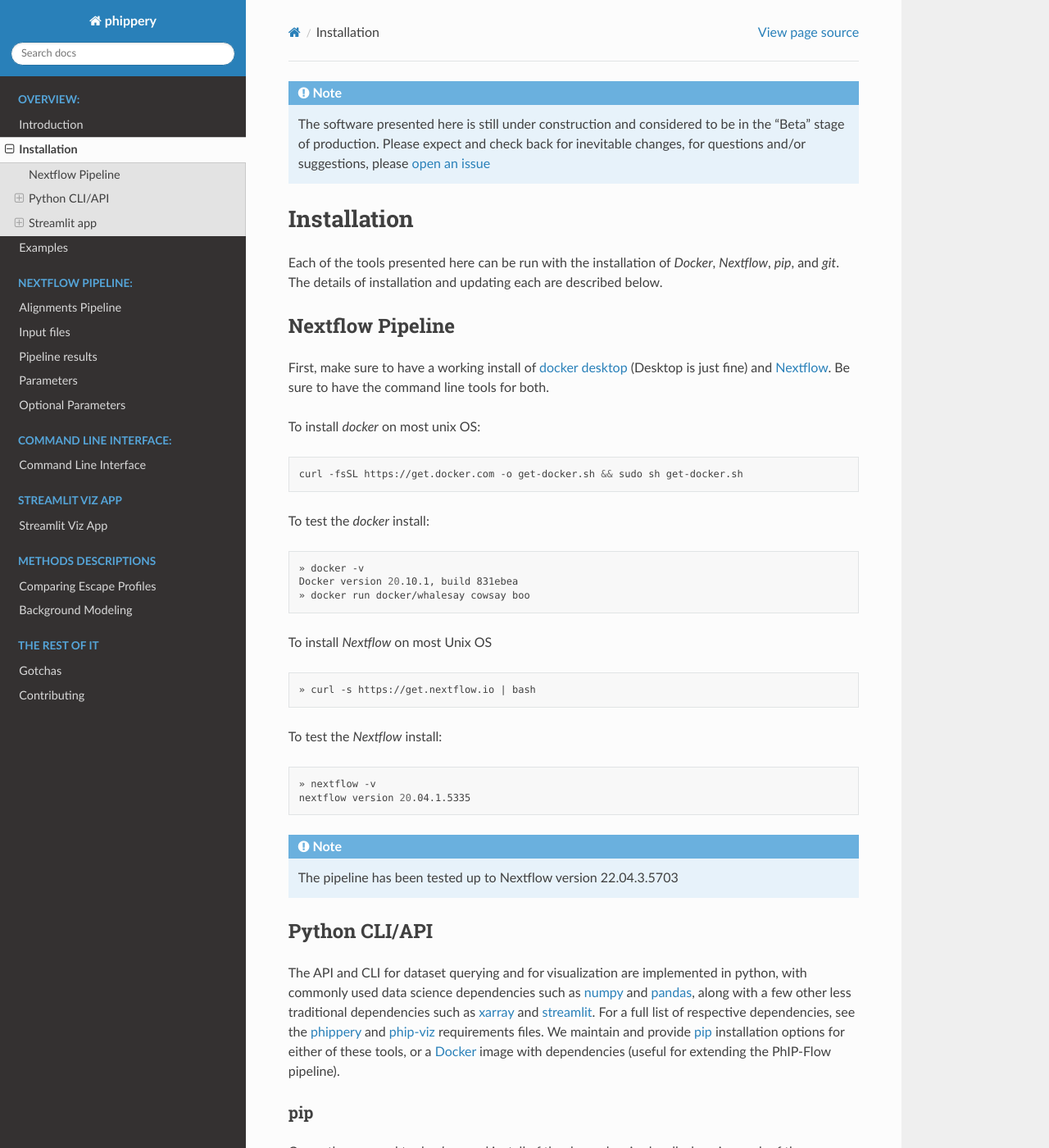
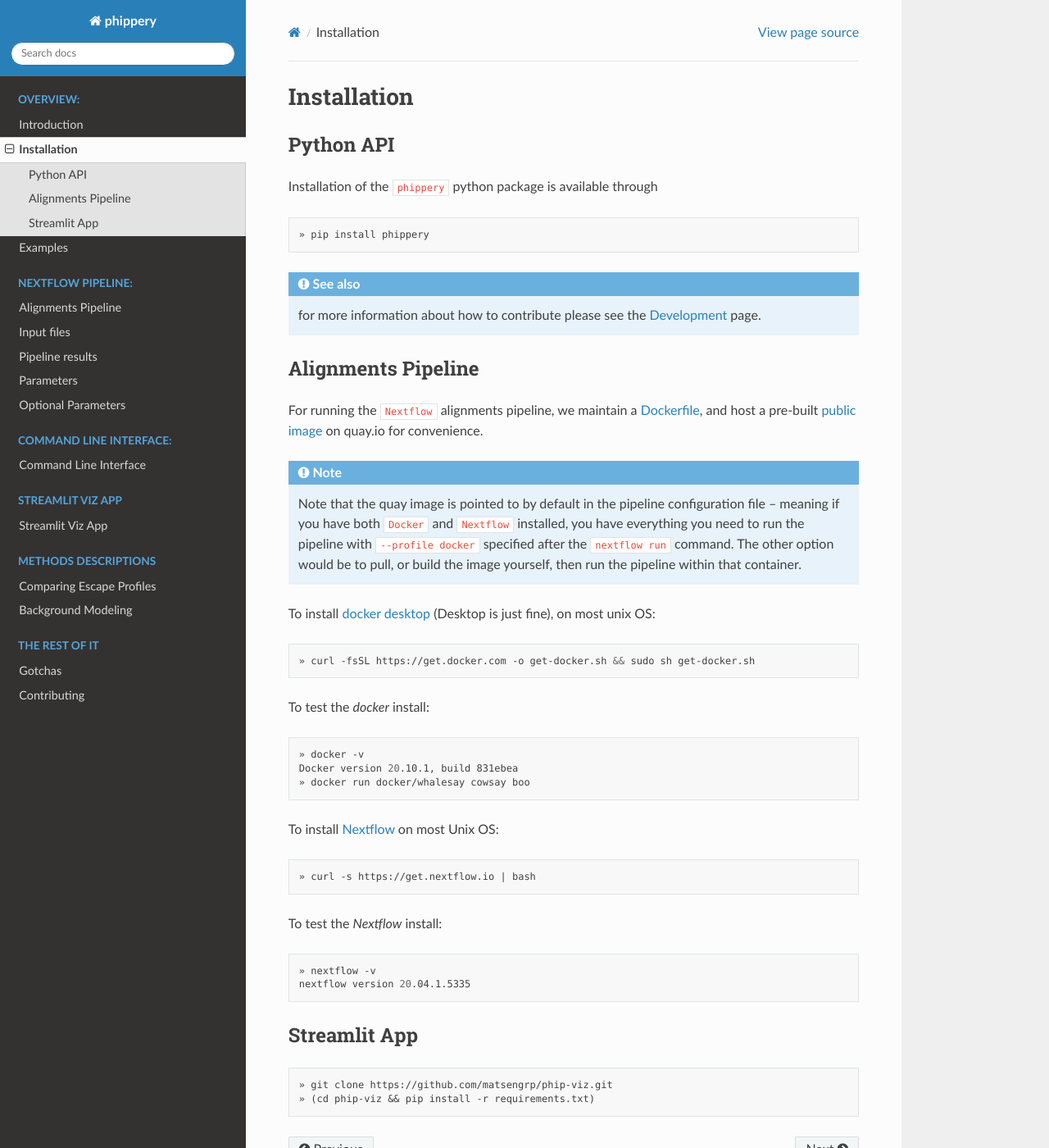
Before and after one commit to matsengrp/phippery, a Sphinx documentation site: the page built from docs/installation.rst, in a window 1280 px wide and 1400 px high. Shown: the whole window at 82% size. Built offline with Sphinx 7.4.7 and the Read the Docs theme 2.0.0, drawn with Linux system fonts in a browser that asks for light colours; pages that are not in the unit, such as notebooks, are missing from menus; some of the changed text lies outside the part shown.

Commit message:
V1.00 (#156)
* bump version 1.0.5 -> 1.0.6

```diff
--- a/docs/conf.py
+++ b/docs/conf.py
@@ -85,7 +85,7 @@
 pygments_style = None
 
 # TODO's
-todo_include_todos = True
+todo_include_todos = False
 
 
 # -- Options for HTML output -------------------------------------------------
--- a/docs/installation.rst
+++ b/docs/installation.rst
@@ -1,9 +1,3 @@
-
-.. note:: The software presented here is still under construction and
-    considered to be in the "Beta" stage of production.
-    Please expect and check back for inevitable changes,
-    for questions and/or suggestions, please
-    `open an issue <https://github.com/matsengrp/phippery/issues>`_
 
 .. _sec_install_intro:
 
@@ -11,26 +5,51 @@
 Installation
 ============
 
-Each of the tools presented here can be run with the installation of
-`Docker`, `Nextflow`, `pip`, and `git`.
-The details of installation and updating each are described
-below.
+.. _sec_installation_phippery:
 
-^^^^^^^^^^^^^^^^^
-Nextflow Pipeline
-^^^^^^^^^^^^^^^^^
+^^^^^^^^^^
+Python API
+^^^^^^^^^^
 
-First, make sure to have a working install of
+Installation of the ``phippery`` python package is available through
+
+.. code-block::
+
+  » pip install phippery
+
+.. seealso:: for more information about how to contribute
+  please see the :ref:`Development <sec_dev_intro>` page.
+
+
+^^^^^^^^^^^^^^^^^^^
+Alignments Pipeline
+^^^^^^^^^^^^^^^^^^^
+
+For running the ``Nextflow`` alignments pipeline,
+we maintain a
+`Dockerfile <https://github.com/matsengrp/phip-flow/blob/main/docker/Dockerfile>`_,
+and host a pre-built
+`public image <https://quay.io/repository/jgallowa/phip-flow>`_
+on quay.io for convenience.
+
+.. note::
+    Note that the quay image is pointed to by default
+    in the pipeline configuration file --
+    meaning if you have both ``Docker`` and ``Nextflow``
+    installed, you have everything you need to run the pipeline
+    with ``--profile docker`` specified after the ``nextflow run``
+    command. The other option would be to pull,
+    or build the image yourself, then run the pipeline
+    within that container.
+
+To install
 `docker desktop <https://www.docker.com/products/docker-desktop>`_
-(Desktop is just fine) and
-`Nextflow <https://www.nextflow.io/docs/latest/getstarted.html>`_.
-Be sure to have the command line tools for both.
-
-To install `docker` on most unix OS:
+(Desktop is just fine),
+on most unix OS:
 
 .. code-block:: bash
 
-    curl -fsSL https://get.docker.com -o get-docker.sh && sudo sh get-docker.sh
+   » curl -fsSL https://get.docker.com -o get-docker.sh && sudo sh get-docker.sh
 
 To test the `docker` install:
 
@@ -40,7 +59,9 @@
    Docker version 20.10.1, build 831ebea
    » docker run docker/whalesay cowsay boo
 
-To install `Nextflow` on most Unix OS
+To install
+`Nextflow <https://www.nextflow.io/docs/latest/getstarted.html>`_
+on most Unix OS:
 
 .. code-block:: bash
 
@@ -53,80 +74,12 @@
    » nextflow -v
    nextflow version 20.04.1.5335
 
-.. note:: The pipeline has been tested up to Nextflow version 22.04.3.5703
-
-.. _sec_installation_phippery:
-
-^^^^^^^^^^^^^^^^^^^^^^^^
-Python CLI/API
-^^^^^^^^^^^^^^^^^^^^^^^^
-
-The API and CLI for dataset querying and for visualization
-are implemented in python, with commonly used data science
-dependencies such as
-`numpy <https://numpy.org/doc/stable/user/basics.dispatch.html>`_ and
-`pandas <https://pandas.pydata.org/>`_,
-along with a few other less traditional dependencies such as
-`xarray <http://xarray.pydata.org/en/stable/>`_ and
-`streamlit <https://docs.streamlit.io/en/stable/>`_.
-For a full list of respective dependencies, see the
-`phippery <https://github.com/matsengrp/phippery/blob/master/requirements.txt>`_ and
-`phip-viz <https://github.com/matsengrp/phip-viz/blob/main/requirements.txt>`_
-requirements files. We maintain and provide
-`pip <https://pypi.org/>`_
-installation options for either of these tools, or a
-`Docker <https://www.docker.com/>`_
-image with dependencies
-(useful for extending the PhIP-Flow pipeline).
-
-
-pip
-^^^
-
-Currently you need to do `clone` and install of the dependencies locally,
-keeping each of the directories separate.
-
-.. note::
-   we suggest using pip + venv to install ``phippery`` and ``phipviz``
-
-   .. code-block::
-
-     »  python -m venv phip-env
-     » source phip-env/bin/activate
-
-.. code-block::
-
-   » git clone https://github.com/matsengrp/phippery.git
-   » (cd phippery && pip install .)
 
 ^^^^^^^^^^^^^
-Streamlit app
+Streamlit App
 ^^^^^^^^^^^^^
 
 .. code-block::
 
   » git clone https://github.com/matsengrp/phip-viz.git
   » (cd phip-viz && pip install -r requirements.txt)
-
-.. note:: phippery PyPI NOT RELEASED, YET. Coming soon
-
-    .. code-block::
-
-      » pip install phippery phipviz
-
-
-Developer Install
-^^^^^^^^^^^^^^^^^
-
-For activate development, and documentation, we recommend using the following
-instructions.
-
-.. code-block::
-
-  » git clone https://github.com/matsengrp/phippery.git
-  » python -m venv phippery_dev_env
-  » source phippery_dev_env/bin/activate
-  » (cd phippery && pip install -e ".[dev]")
-
-.. seealso:: for more information about how to contribute
-  please see the :ref:`Development <sec_dev_intro>` page.
--- a/phippery/__init__.py
+++ b/phippery/__init__.py
@@ -1,3 +1,7 @@
-# dataset
+# __init__.py
+
+__version__ = "1.0.6"
+
 from phippery.utils import *
 from phippery.normalize import *
+from phippery.modeling import *
```
Also changed, not shown: README.md (+0 -3 lines), docs/introduction.rst (+11 -10 lines), docs/the-rest-of-it.rst (+43 -2 lines), pyproject.toml (added, +77 -0 lines), requirements.txt (deleted, +0 -17 lines), setup.py (deleted, +0 -38 lines), 1 other file.
